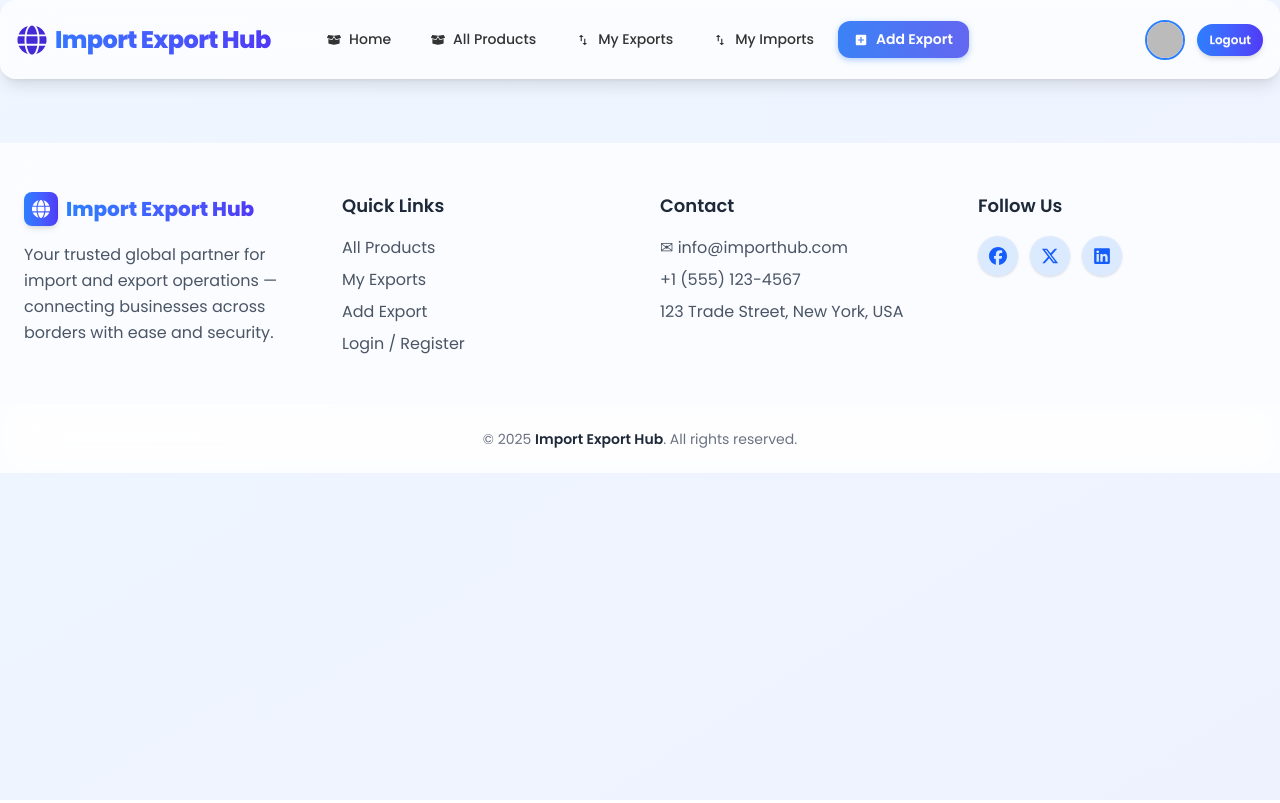
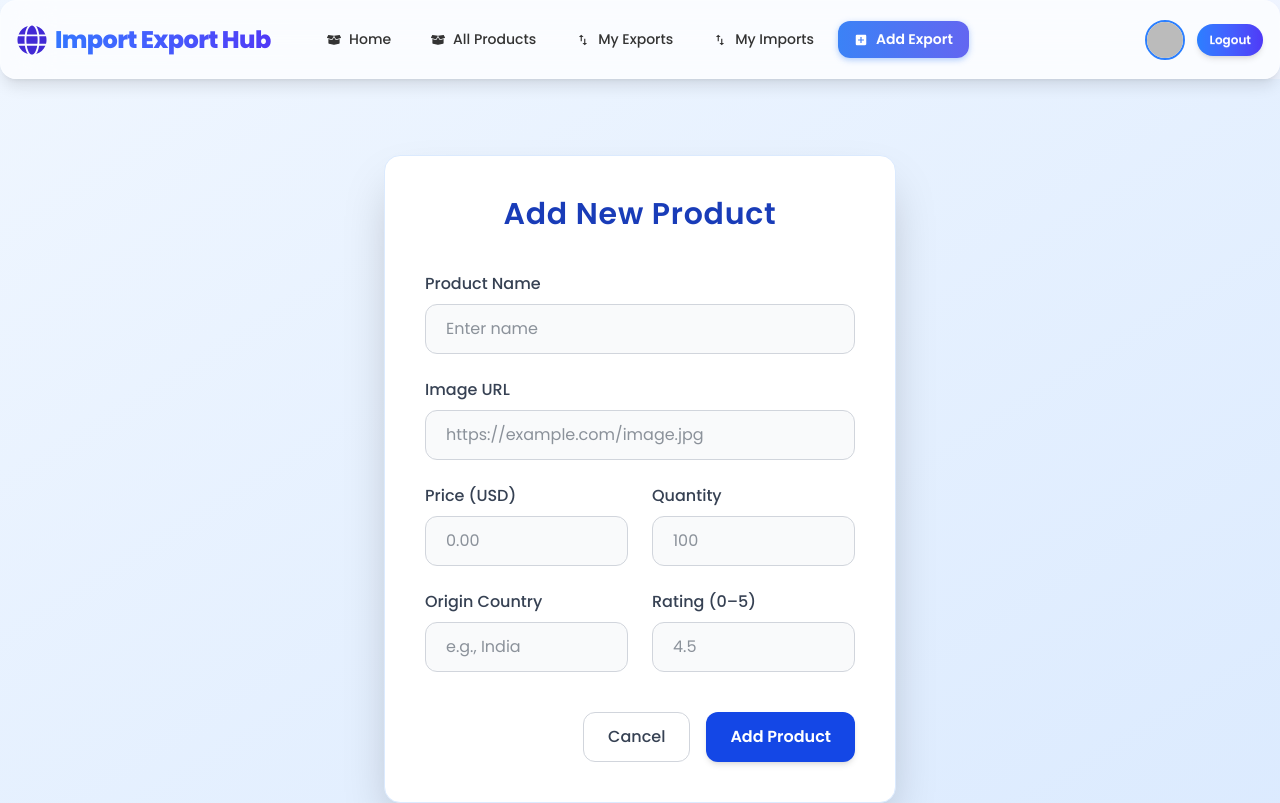
Before and after one commit to sagor280/a10-client-site, a React (Vite) app: page /add-export in a window 1280 px wide. Shown: the top 803 px of the page. Built offline with nearby package versions, Linux system fonts and the light colour scheme; no server answers; sample sign-in values are in the browser's storage.

Commit message:
add export section done & database a product post

```diff
--- a/src/Component/ProductCard.jsx
+++ b/src/Component/ProductCard.jsx
@@ -1,49 +1,54 @@
+import React from "react";
 import { Star } from "lucide-react";
-import React from "react";
 import { Link } from "react-router";
 
 const ProductCard = ({ product }) => {
   const { _id, name, imageUrl, price, origin, rating, quantity } = product;
 
+  const stars = Math.round(Number(rating) || 0);
+
   return (
-    <div className="group relative backdrop-blur-lg bg-white/60 border border-gray-200 rounded-2xl overflow-hidden shadow-md hover:shadow-2xl hover:-translate-y-2 transition-all duration-500">
-      {/* Product Image */}
-      <div className="relative h-60 overflow-hidden">
+    <div className="bg-white border border-gray-200 rounded-2xl shadow-md hover:shadow-xl hover:-translate-y-1 transition-all duration-300">
+      {/* Image */}
+      <div className="relative h-60 rounded-t-2xl overflow-hidden">
         <img
           src={imageUrl}
           alt={name}
-          className="w-full h-full object-cover transition-transform duration-700 group-hover:scale-110"
+          className="w-full h-full object-cover hover:scale-105 transition-transform duration-500"
         />
-        <div className="absolute top-3 left-3 bg-white/90 text-gray-700 text-xs font-semibold px-3 py-1 rounded-full shadow">
+        <span className="absolute top-3 left-3 bg-blue-600 text-white text-xs font-medium px-3 py-1 rounded-full shadow">
           {origin}
-        </div>
-        <div className="absolute top-3 right-3 bg-gradient-to-r from-yellow-400 to-orange-500 text-white text-xs font-bold px-2 py-1 rounded-full shadow">
-          ⭐ {rating.toFixed(1)}
-        </div>
+        </span>
       </div>
 
-      {/* Product Content */}
-      <div className="p-5 flex flex-col justify-between h-[230px]">
-        <div>
-          <h3 className="text-lg font-bold text-gray-800 mb-2 line-clamp-2 group-hover:text-blue-600 transition-colors duration-300">
-            {name}
-          </h3>
+      {/* Content */}
+      <div className="p-5">
+        <h3 className="text-lg font-semibold text-gray-800 mb-2 hover:text-blue-600 transition">
+          {name}
+        </h3>
 
-          <p className="text-sm text-gray-500 mb-3">
-            <span className="font-semibold">Available:</span> {quantity}
-          </p>
+        {/* Rating */}
+        <div className="flex items-center gap-1 mb-2">
+          {[...Array(5)].map((_, i) => (
+            <Star
+              key={i}
+              size={18}
+              className={i < stars ? "text-yellow-400 fill-yellow-400" : "text-gray-300"}
+            />
+          ))}
+          <span className="text-sm text-gray-600 ml-1">{rating || 0}/5</span>
         </div>
 
-        {/* Price + Button */}
-        <div className="flex justify-between items-center mt-2">
-          <span className="text-2xl font-extrabold bg-gradient-to-r from-blue-600 to-purple-600 text-transparent bg-clip-text">
-            ${price}
-          </span>
+        <p className="text-sm text-gray-600 mb-4">
+          <span className="font-semibold text-gray-800">Available:</span> {quantity}
+        </p>
 
+        {/* Price & Button */}
+        <div className="flex justify-between items-center">
+          <span className="text-xl font-bold text-blue-700">${price}</span>
           <Link to={`/products/${_id}`}>
-            <button className="relative overflow-hidden rounded-full px-5 py-2 font-semibold text-white bg-gradient-to-r from-blue-500 to-indigo-600 hover:from-indigo-600 hover:to-blue-700 transition-all duration-500 group">
-              <span className="relative z-10">See Details</span>
-              <div className="absolute inset-0 bg-white/20 opacity-0 group-hover:opacity-100 transition-opacity duration-300 rounded-full"></div>
+            <button className="px-4 py-2 rounded-full bg-gradient-to-r from-blue-600 to-indigo-600 text-white text-sm font-medium hover:from-indigo-600 hover:to-blue-700 transition">
+              See Details
             </button>
           </Link>
         </div>
--- a/src/Pages/AddExports.jsx
+++ b/src/Pages/AddExports.jsx
@@ -1,11 +1,143 @@
-import React from 'react';
+import React from "react";
+import toast from "react-hot-toast";
 
 const AddExports = () => {
-    return (
-        <div>
+  const handleSubmit = (e) => {
+    e.preventDefault();
+    const formData = {
+      name: e.target.name.value,
+      imageUrl: e.target.imageUrl.value,
+      price: e.target.price.value,
+      quantity: e.target.quantity.value,
+      origin: e.target.country.value,
+      rating: e.target.rating.value,
+      created_at: new Date(),
+    };
+     fetch('http://localhost:3000/products',{
+        method:'POST',
+        headers:{
+            "Content-Type":"application/json",
+        },
+        body:JSON.stringify(formData)
+    })
+    .then(res=>res.json())
+    .then(data=>{
+        console.log(data)
+        toast.success('Products Successfully Added!')
+    })
+    .catch(err=>{
+        console.log(err)
+    })
+  };
+  return (
+    <div className="flex items-center justify-center min-h-screen bg-gradient-to-br from-blue-50 to-blue-100">
+      <div className="w-full max-w-lg bg-white p-10 rounded-2xl shadow-2xl border border-blue-100">
+        <h2 className="text-3xl font-semibold text-center text-blue-800 mb-10 tracking-wide">
+           Add New Product
+        </h2>
 
-        </div>
-    );
+        <form onSubmit={handleSubmit} className="space-y-6">
+          {/* Product Name */}
+          <div>
+            <label className="block text-base font-medium text-gray-700 mb-2">
+              Product Name
+            </label>
+            <input
+              type="text"
+              name="name"
+              placeholder="Enter name"
+              className="w-full px-5 py-3 text-gray-800 bg-gray-50 border border-gray-300 rounded-xl focus:ring-2 focus:ring-blue-500 focus:border-transparent focus:outline-none transition"
+            />
+          </div>
+
+          {/* Image URL */}
+          <div>
+            <label className="block text-base font-medium text-gray-700 mb-2">
+              Image URL
+            </label>
+            <input
+              type="url"
+              name="imageUrl"
+              placeholder="https://example.com/image.jpg"
+              className="w-full px-5 py-3 text-gray-800 bg-gray-50 border border-gray-300 rounded-xl focus:ring-2 focus:ring-blue-500 focus:border-transparent focus:outline-none transition"
+            />
+          </div>
+
+          {/* Price & Quantity */}
+          <div className="grid grid-cols-2 gap-6">
+            <div>
+              <label className="block text-base font-medium text-gray-700 mb-2">
+                Price (USD)
+              </label>
+              <input
+                type="number"
+                name="price"
+                placeholder="0.00"
+                step="0.01"
+                className="w-full px-5 py-3 text-gray-800 bg-gray-50 border border-gray-300 rounded-xl focus:ring-2 focus:ring-blue-500 focus:outline-none transition"
+              />
+            </div>
+            <div>
+              <label className="block text-base font-medium text-gray-700 mb-2">
+                Quantity
+              </label>
+              <input
+                type="number"
+                name="quantity"
+                placeholder="100"
+                className="w-full px-5 py-3 text-gray-800 bg-gray-50 border border-gray-300 rounded-xl focus:ring-2 focus:ring-blue-500 focus:outline-none transition"
+              />
+            </div>
+          </div>
+
+          {/* Origin & Rating */}
+          <div className="grid grid-cols-2 gap-6">
+            <div>
+              <label className="block text-base font-medium text-gray-700 mb-2">
+                Origin Country
+              </label>
+              <input
+                type="text"
+                name="country"
+                placeholder="e.g., India"
+                className="w-full px-5 py-3 text-gray-800 bg-gray-50 border border-gray-300 rounded-xl focus:ring-2 focus:ring-blue-500 focus:outline-none transition"
+              />
+            </div>
+            <div>
+              <label className="block text-base font-medium text-gray-700 mb-2">
+                Rating (0–5)
+              </label>
+              <input
+                type="number"
+                name="rating"
+                placeholder="4.5"
+                step="0.1"
+                min="0"
+                max="5"
+                className="w-full px-5 py-3 text-gray-800 bg-gray-50 border border-gray-300 rounded-xl focus:ring-2 focus:ring-blue-500 focus:outline-none transition"
+              />
+            </div>
+          </div>
+
+          {/* Buttons */}
+          <div className="flex justify-end gap-4 pt-4">
+            <button
+              type="button"
+              className="px-6 py-3 rounded-xl border border-gray-300 text-gray-700 font-medium hover:bg-gray-100 transition-all"
+            >
+              Cancel
+            </button>
+            <button
+              type="submit"
+              className="px-6 py-3 rounded-xl bg-blue-700 text-white font-semibold hover:bg-blue-800 shadow-md hover:shadow-lg transition-all"
+            >
+              Add Product
+            </button>
+          </div>
+        </form>
+      </div>
+    </div>
+  );
 };
 
 export default AddExports;
```
